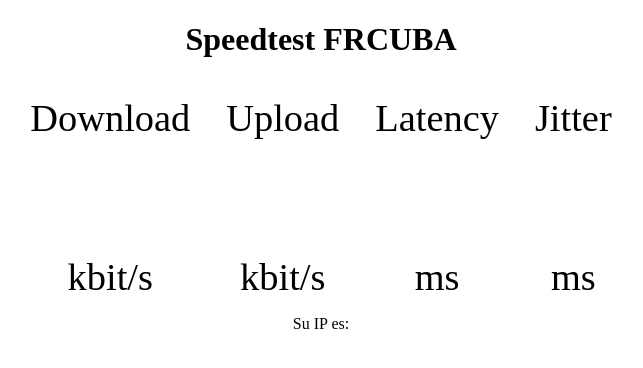
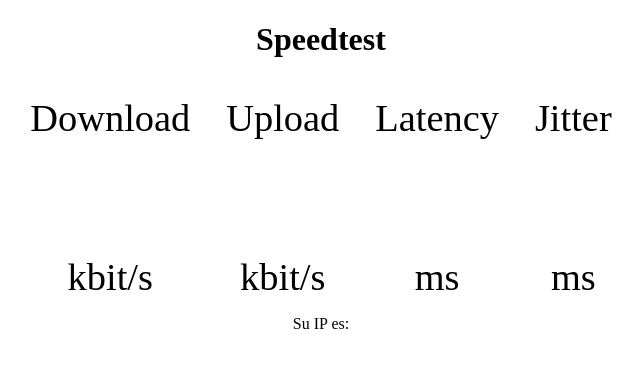
Before and after one commit to armandofcom/velocidad, a plain HTML site: page index.html in a window 1280 px wide. Shown: the whole page, without its empty margins (319-962 px from the left). Drawn offline with Linux system fonts and the light colour scheme; no server answers.

Commit message:
eliminar nombre frcuba

```diff
--- a/index.html
+++ b/index.html
@@ -1,7 +1,7 @@
 <!DOCTYPE html>
 <html>
 <head>
-    <title>Prueba de velocidad FRCUBA</title>
+    <title>Prueba de velocidad</title>
     <style type="text/css">
         html,
         body {
@@ -40,7 +40,7 @@
 </head>
 
 <body>
-    <h1>Speedtest FRCUBA</h1>
+    <h1>Speedtest</h1>
     <div class="test">
         <div class="testName">Download</div>
         <div class="meter">&nbsp;<span id="download"></span>&nbsp;</div>
```
